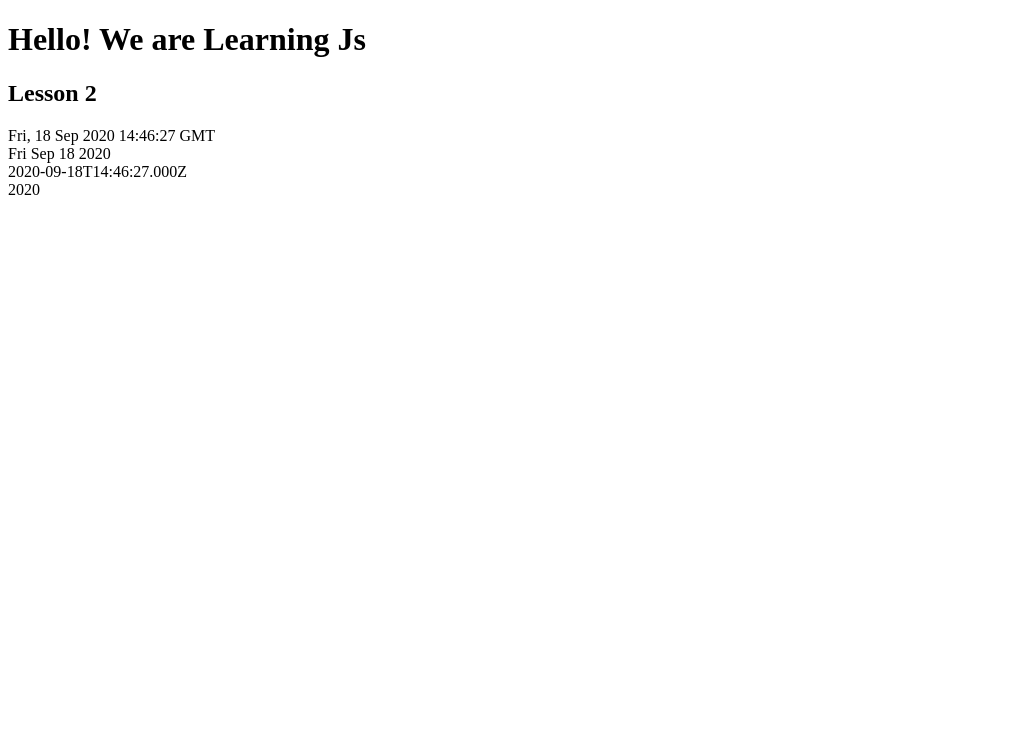
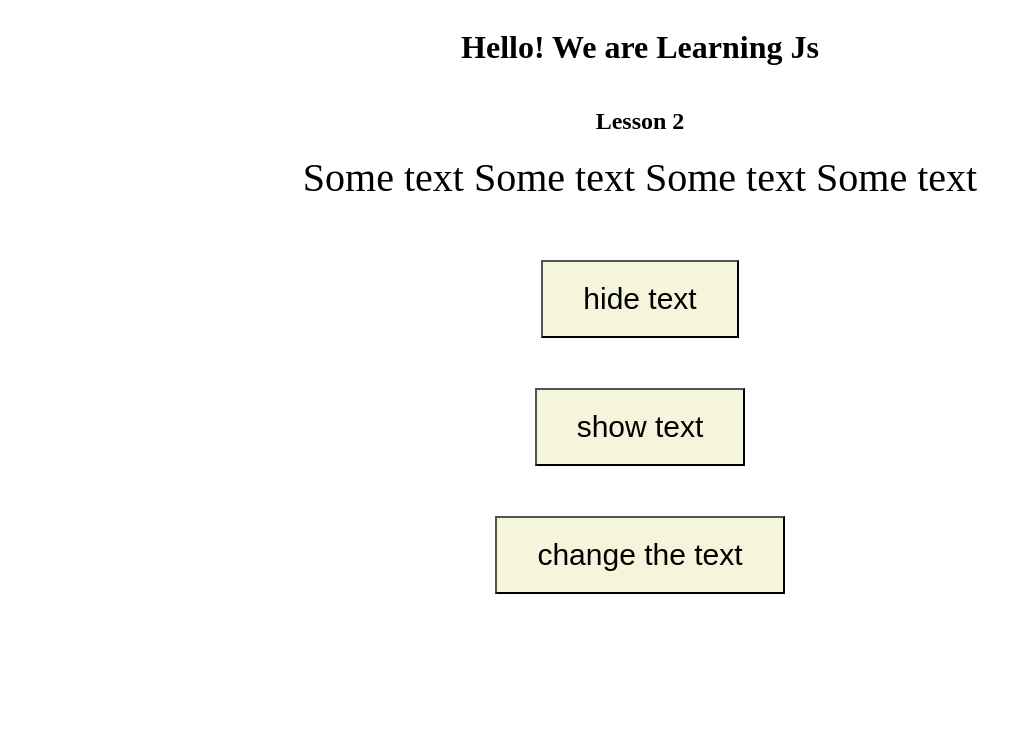
Before and after one commit to ellavrubel/js_tutorial, a plain HTML site: page index.html in a window 1280 px wide. Shown: the whole page, without its empty margins (0-1032 px from the left). Drawn offline with Linux system fonts and the light colour scheme.

Commit message:
eventListener.js

```diff
--- a/index.html
+++ b/index.html
@@ -3,6 +3,28 @@
 <head>
     <meta charset="UTF-8">
     <title>Js - basics</title>
+
+    <style>
+        body{
+            display: flex;
+            flex-direction: column;
+            justify-content: center;
+            align-items: center;
+        }
+
+        div{
+            font-size: 40px;
+            line-height: 45px;
+            padding-bottom: 30px;
+        }
+
+        input{
+            margin-bottom: 50px;
+            padding: 20px 40px;
+            background: beige;
+            font-size: 30px;
+        }
+    </style>
 </head>
 <body>
 
@@ -15,7 +37,27 @@
     Lesson 2
 </h2>
 
-<div id="text"></div>
+
+<div id="text">
+    Some text
+    Some text
+    Some text
+    Some text
+</div>
+
+
+<div id="rty"></div>
+
+<input id ='btn' type="button" value="hide text">
+<!--onclick="document.getElementById('text').style.visibility = 'hidden';">-->
+
+<input id ='btn2' type="button" value="show text">
+<!--       onclick=" document.getElementById('text').style.visibility = 'visible'";-->
+
+<input id ='btn3' type="button" value="change the text">
+
+
+
 <div id="text2"></div>
 <div id="text3"></div>
 <div id="text4"></div>
--- a/main.js
+++ b/main.js
@@ -1,5 +1,3 @@
-
-
 let eyeColorOfWebUser = 'green';
 
 let user;
@@ -40,7 +38,7 @@ user = userName;
 
 const cars = ['mazda', 'ford', 'bmw', 'lada', 'porshe'];
 
-const fib = [1,1,2,4,8,13];
+const fib = [1, 1, 2, 4, 8, 13];
 
 // const people = [
 //
@@ -152,33 +150,3 @@ const fib = [1,1,2,4,8,13];
 //     }
 //
 // ];
-
-
-const date = new Date(86400000);
-console.log(date);
-
-const f = new Date();
-document.getElementById('text').innerHTML = f.toUTCString();
-
-console.log(f);
-
-const w = new Date();
-document.getElementById('text2').innerHTML = w.toDateString();
-
-console.log(w);
-
-
-const d = new Date();
-document.getElementById('text3').innerHTML = d.toISOString();
-
-console.log(d);
-
-
-const y = new Date();
-year = y.getFullYear();
-
-document.getElementById('text4').innerHTML = year;
-
-
-const a = new Date();
-console.log(a);
```
Also changed, not shown: js_files/eventListener.js (added, +38 -0 lines), js_files/new_date.js (added, +28 -0 lines).
